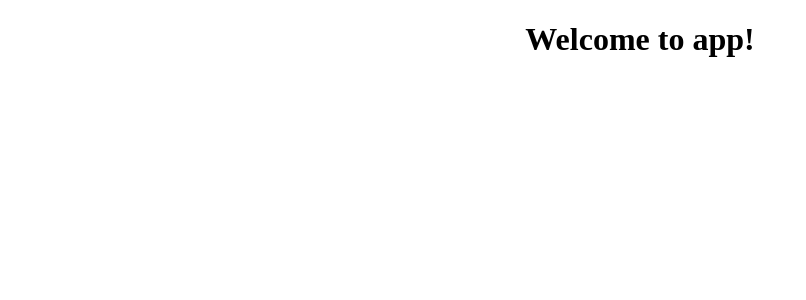
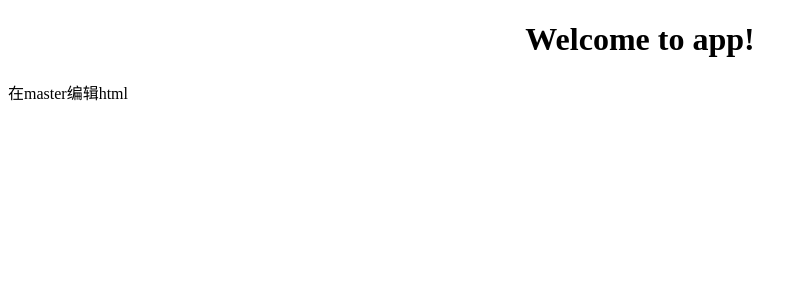
Before and after one commit to yangkai2018/project002, an Angular app: page / in a window 1280 px wide. Shown: the top 300 px of the page, without its empty margins (0-806 px from the left). Built offline with nearby package versions, Linux system fonts and the light colour scheme.

Commit message:
在master编辑html

```diff
--- a/src/app/app.component.html
+++ b/src/app/app.component.html
@@ -3,4 +3,5 @@
   <h1>
     Welcome to {{ title }}!
   </h1>
-  </div>
+</div>
+<div>在master编辑html</div>
```
